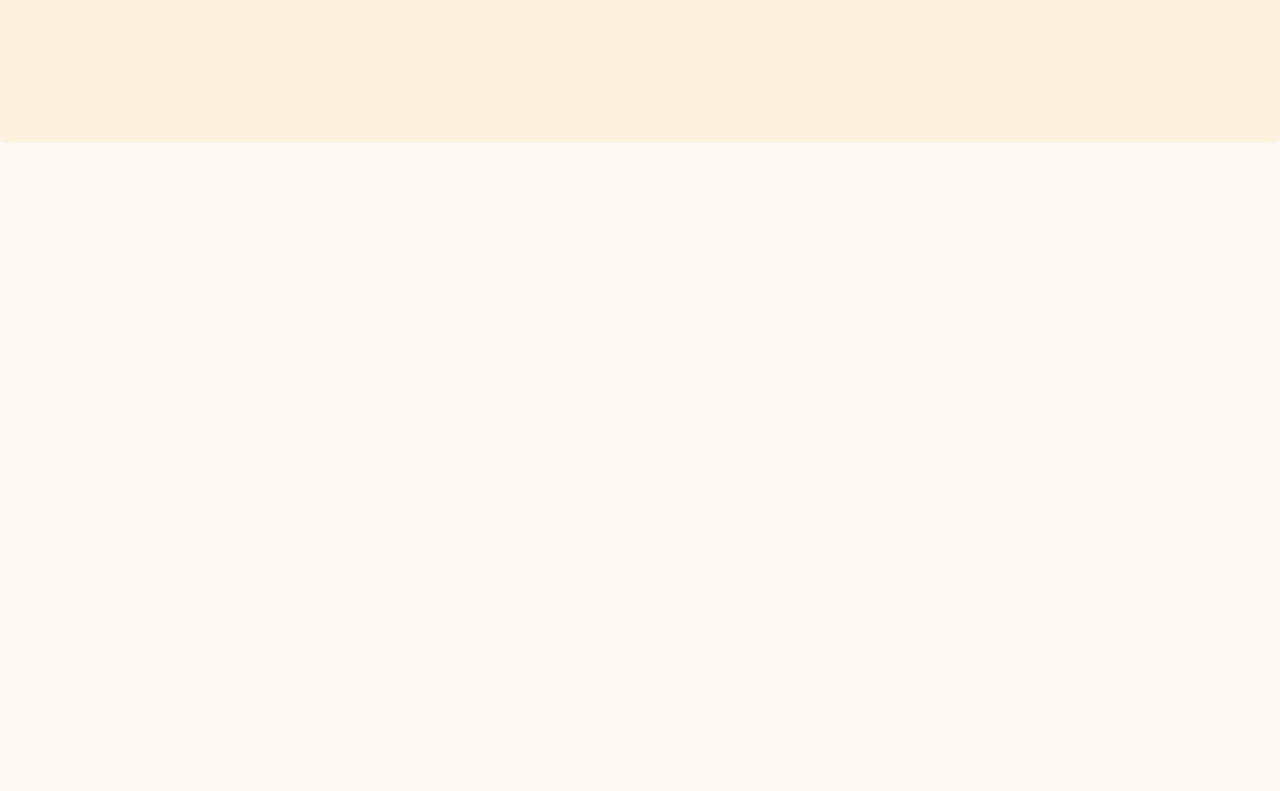
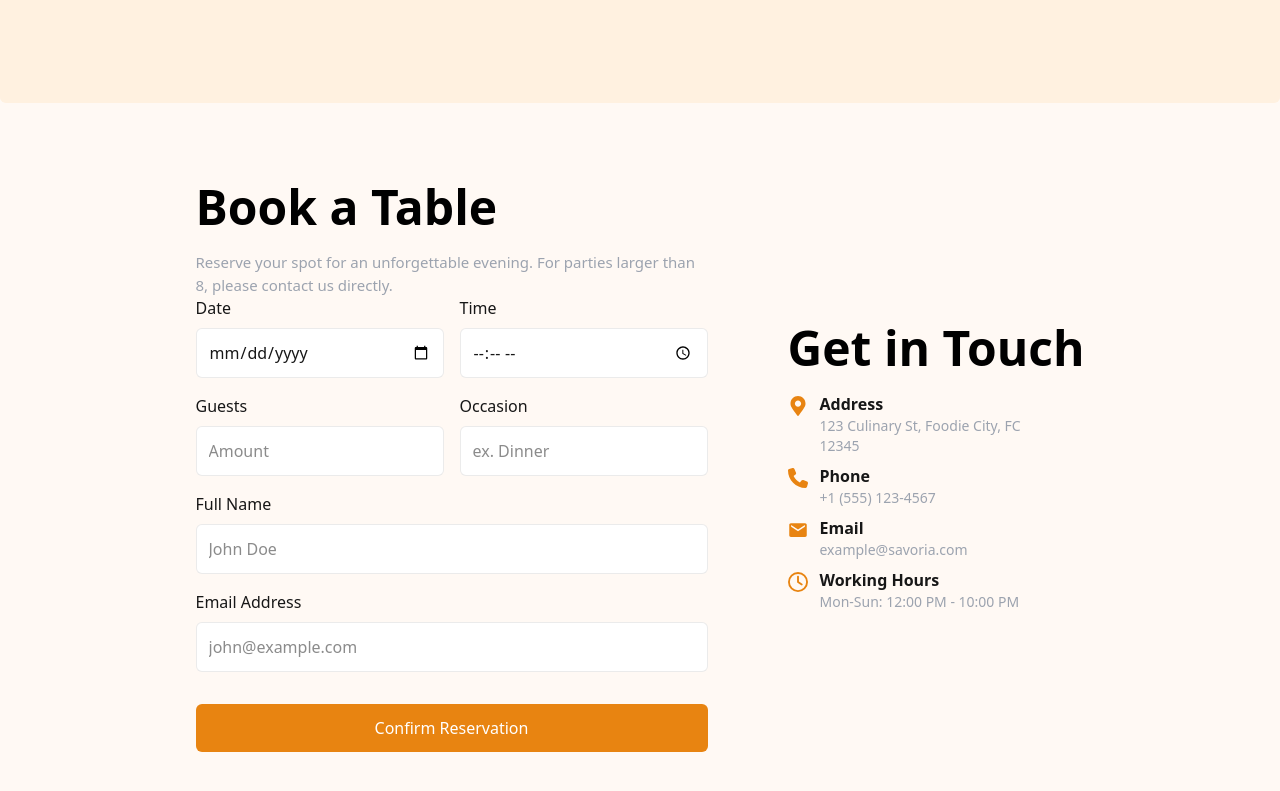
Before and after one commit to karlo292/restaurant-nextjs, a Next.js app: page / in a window 1280 px wide. Shown: the part 2188-2979 px from the top of the page. Before the commit the page ends 2331 px from the top, so only its background shows below. Built offline with nearby package versions, Linux system fonts and the light colour scheme.

Commit message:
added booking form

```diff
--- /dev/null
+++ b/src/app/components/booking-form.tsx
@@ -0,0 +1,75 @@
+import Link from "next/dist/client/link";
+import {FaMapMarkerAlt} from "react-icons/fa";
+import {FaPhone, FaRegClock} from "react-icons/fa6";
+import {IoMdMail} from "react-icons/io";
+
+export default function BookingForm() {
+    return (
+        <section className={"w-full"}>
+            <div className={"mx-auto max-w-360 w-full px-10 py-20 flex flex-col md:flex-row items-center justify-center gap-20"}>
+                <div className={"max-w-lg w-full"}>
+                    <h2 className={"text-black font-inter text-4xl md:text-5xl mb-5 font-semibold text-start"}>Book a Table</h2>
+                    <p className={"text-[15px] text-muted-foreground"}>Reserve your spot for an unforgettable evening. For parties larger than 8, please contact us directly.</p>
+                    <form>
+                        <div className={"flex flex-col sm:flex-row justify-between"}>
+                            <div>
+                                <p>Date</p>
+                                <input type="date" placeholder={"Select date"} className={"border bg-white w-full sm:w-62 border-border rounded-md p-3 mt-2 mb-4"} />
+                            </div>
+                            <div>
+                                <p>Time</p>
+                                <input type="time" className={"border bg-white w-full sm:w-62 border-border rounded-md p-3 mt-2 mb-4"} />
+                            </div>
+                        </div>
+                        <div className={"flex flex-col sm:flex-row justify-between"}>
+                            <div>
+                                <p>Guests</p>
+                                <input type="number" min={1} placeholder={"Amount"} className={"border bg-white w-full sm:w-62 border-border rounded-md p-3 mt-2 mb-4"} />
+                            </div>
+                            <div>
+                                <p>Occasion</p>
+                                <input type="text" placeholder={"ex. Dinner"} className={"border bg-white w-full sm:w-62 border-border rounded-md p-3 mt-2 mb-4"} />
+                            </div>
+                        </div>
+                        <div>
+                            <p>Full Name</p>
+                            <input type="text" placeholder={"John Doe"} className={"border bg-white w-full border-border rounded-md p-3 mt-2 mb-4"} />
+                        </div>
+                        <div>
+                            <p>Email Address</p>
+                            <input type="email" placeholder={"john@example.com"} className={"border bg-white w-full border-border rounded-md p-3 mt-2 mb-4"} />
+                        </div>
+                        <div className={"mt-4 flex text-center"}>
+                            <Link href={"#"} type={"submit"} className={"bg-primary w-full py-3 px-4 rounded-md text-[16px] hover:cursor-pointer text-white font-inter"}>
+                                Confirm Reservation
+                            </Link>
+                        </div>
+
+                    </form>
+                </div>
+                <div>
+                    <h2 className={"text-black font-inter text-4xl md:text-5xl mb-5 font-semibold text-start"}>Get in Touch</h2>
+                    <div className={"flex flex-col justify-start gap-2"}>
+                        <ContactDetail icon={FaMapMarkerAlt} title={"Address"} detail={"123 Culinary St, Foodie City, FC 12345"} />
+                        <ContactDetail icon={FaPhone} title={"Phone"} detail={"+1 (555) 123-4567"} />
+                        <ContactDetail icon={IoMdMail} title={"Email"} detail={"example@savoria.com"} />
+                        <ContactDetail icon={FaRegClock} title={"Working Hours"} detail={"Mon-Sun: 12:00 PM - 10:00 PM"} />
+                    </div>
+                </div>
+            </div>
+        </section>
+    )
+}
+
+//@typescript-eslint/no-explicit-any
+function ContactDetail({ icon: Icon, title, detail }: { icon: React.ComponentType<any>; title: string; detail: string; }) {
+    return (
+        <div className={"flex flex-row gap-3"}>
+            <Icon className={"w-5 h-5 mt-1 text-primary"} />
+            <div className={"max-w-57.5"}>
+                <h3 className={"font-bold"}>{title}</h3>
+                <p className={"text-sm text-muted-foreground"}>{detail}</p>
+            </div>
+        </div>
+    )
+}
--- a/src/app/components/home-reviews.tsx
+++ b/src/app/components/home-reviews.tsx
@@ -4,7 +4,7 @@ import {FaStar} from "react-icons/fa6";
 export default function HomeReviews() {
     return (
         <section className={"w-full"}>
-            <div className={"max-w-360 w-full  mx-auto px-10 py-20 rounded-md bg-secondary min-h-175 flex flex-col items-center text-center"}>
+            <div className={"max-w-360 w-full  mx-auto px-10 py-20 rounded-md justify-center bg-secondary min-h-165 flex flex-col items-center text-center"}>
                 <h2 className={"text-black font-semibold font-primary text-4xl md:text-5xl mb-5"}>What Our Guests Say</h2>
                 <p className={"max-w-140.75 text-sm sm:text-[15px] text-muted-foreground mb-4"}>Don&#39;t just take our word for it. Here is what our valued guests have to say about their dining experience.</p>
                 <div>
--- a/src/app/page.tsx
+++ b/src/app/page.tsx
@@ -2,6 +2,7 @@ import Navbar from "@/app/components/navbar";
 import Hero from "@/app/components/hero";
 import Dishes from "@/app/components/dishes";
 import HomeReviews from "@/app/components/home-reviews";
+import BookingForm from "@/app/components/booking-form";
 
 export default function Home() {
   return (
@@ -10,6 +11,7 @@ export default function Home() {
         <Hero />
         <Dishes />
         <HomeReviews />
+        <BookingForm />
     </div>
   );
 }
```
